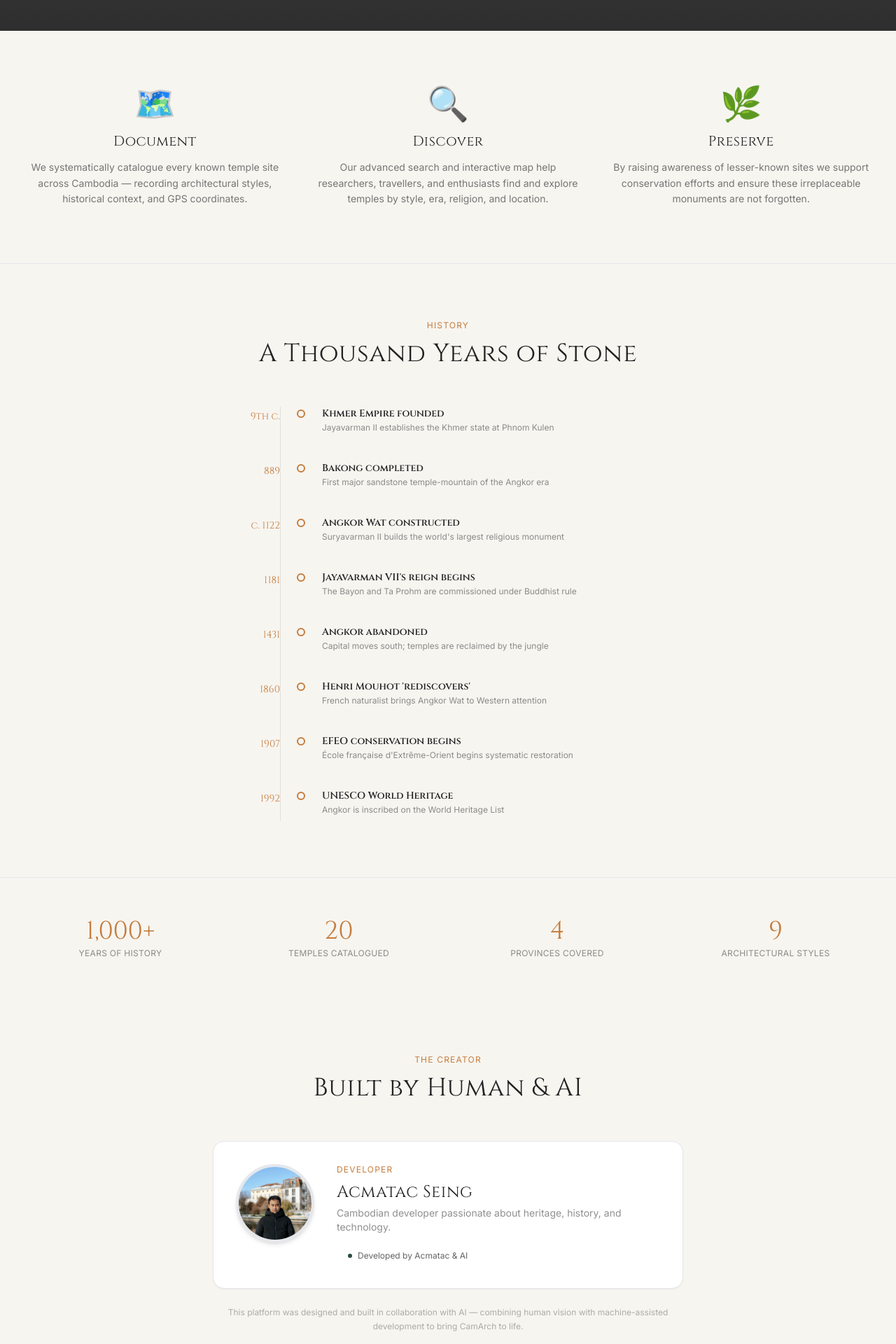
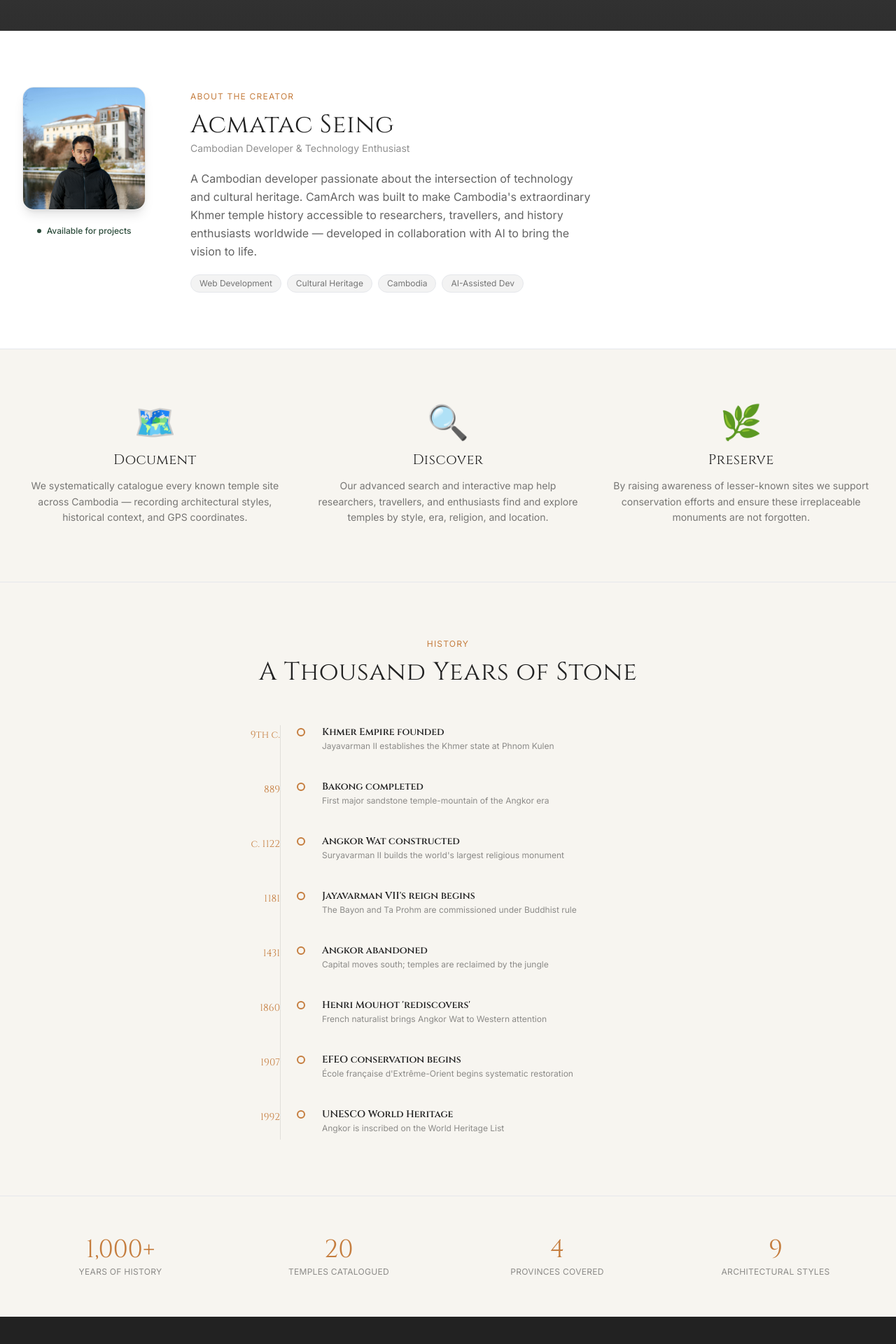
Before and after one commit to acmatacs/camarch, a Next.js app: page /about in a window 1280 px wide. Shown: the part 540-2460 px from the top of the page at 70% size. Built offline with nearby package versions, Linux system fonts and the light colour scheme; no server answers; grey boxes are pictures that could not be loaded.

Commit message:
feat: move developer profile to top of About page with professional layout

```diff
--- a/src/app/about/page.tsx
+++ b/src/app/about/page.tsx
@@ -26,7 +26,7 @@ export default function AboutPage() {
       <div
         className="relative py-28 md:py-40 bg-charcoal overflow-hidden"
         style={{
-          backgroundImage: "url(https://picsum.photos/seed/about-hero/1920/800)",
+          backgroundImage: "url(https://upload.wikimedia.org/wikipedia/commons/f/f5/Buddhist_monks_in_front_of_the_Angkor_Wat.jpg)",
           backgroundSize: "cover",
           backgroundPosition: "center 60%",
         }}
@@ -45,6 +45,57 @@ export default function AboutPage() {
           </p>
         </div>
       </div>
+
+      {/* ─── Developer Profile ───────────────────────────────────────────── */}
+      <section className="bg-white border-b border-charcoal/8">
+        <div className="section-wrapper py-16 md:py-20">
+          <div className="flex flex-col md:flex-row items-center md:items-start gap-10 md:gap-16">
+            {/* Photo */}
+            <div className="shrink-0 flex flex-col items-center gap-4">
+              <div className="w-36 h-36 md:w-44 md:h-44 rounded-2xl overflow-hidden border border-charcoal/10 shadow-lg">
+                <Image
+                  src="/acmatac.jpg"
+                  alt="Acmatac Seing"
+                  width={176}
+                  height={176}
+                  className="object-cover w-full h-full"
+                />
+              </div>
+              <div className="flex items-center gap-2 bg-jungle/8 rounded-full px-4 py-1.5">
+                <span className="w-1.5 h-1.5 rounded-full bg-jungle animate-pulse" />
+                <span className="font-body text-xs text-jungle font-medium">Available for projects</span>
+              </div>
+            </div>
+
+            {/* Bio */}
+            <div className="flex-1 text-center md:text-left">
+              <span className="inline-block font-body text-xs text-gold uppercase tracking-widest mb-3">
+                About the Creator
+              </span>
+              <h2 className="font-heading text-3xl md:text-4xl text-charcoal mb-1">Acmatac Seing</h2>
+              <p className="font-body text-sm text-charcoal/50 mb-5">
+                Cambodian Developer &amp; Technology Enthusiast
+              </p>
+              <p className="font-body text-base text-charcoal/70 leading-relaxed mb-5 max-w-xl">
+                A Cambodian developer passionate about the intersection of technology and cultural
+                heritage. CamArch was built to make Cambodia's extraordinary Khmer temple history
+                accessible to researchers, travellers, and history enthusiasts worldwide — developed
+                in collaboration with AI to bring the vision to life.
+              </p>
+              <div className="flex flex-wrap gap-2 justify-center md:justify-start">
+                {["Web Development", "Cultural Heritage", "Cambodia", "AI-Assisted Dev"].map((tag) => (
+                  <span
+                    key={tag}
+                    className="font-body text-xs text-charcoal/60 bg-charcoal/5 border border-charcoal/8 rounded-full px-3 py-1"
+                  >
+                    {tag}
+                  </span>
+                ))}
+              </div>
+            </div>
+          </div>
+        </div>
+      </section>
 
       {/* ─── Mission ─────────────────────────────────────────────────────── */}
       <section className="section-wrapper py-20">
@@ -131,45 +182,6 @@ export default function AboutPage() {
         </div>
       </div>
 
-      {/* ─── Built by ─────────────────────────────────────────────────────── */}
-      <section className="section-wrapper py-20">
-        <span className="block font-body text-xs text-gold uppercase tracking-widest text-center mb-3">
-          The Creator
-        </span>
-        <h2 className="font-heading text-3xl md:text-4xl text-charcoal text-center mb-14">
-          Built by Human &amp; AI
-        </h2>
-
-        <div className="max-w-2xl mx-auto">
-          <div className="flex flex-col sm:flex-row items-center sm:items-start gap-8 bg-white rounded-2xl border border-charcoal/8 shadow-sm p-8">
-            <div className="shrink-0">
-              <div className="w-28 h-28 rounded-full overflow-hidden border-4 border-charcoal/8 shadow-md">
-                <Image
-                  src="/acmatac.jpg"
-                  alt="Acmatac Seing"
-                  width={112}
-                  height={112}
-                  className="object-cover w-full h-full"
-                />
-              </div>
-            </div>
-            <div className="flex-1 text-center sm:text-left">
-              <p className="font-body text-xs text-gold uppercase tracking-widest mb-2">Developer</p>
-              <h3 className="font-heading text-2xl text-charcoal mb-1">Acmatac Seing</h3>
-              <p className="font-body text-sm text-charcoal/50 mb-4">Cambodian developer passionate about heritage, history, and technology.</p>
-              <div className="inline-flex items-center gap-2 bg-charcoal/4 rounded-full px-4 py-1.5">
-                <span className="w-1.5 h-1.5 rounded-full bg-jungle"></span>
-                <span className="font-body text-xs text-charcoal/70">Developed by Acmatac &amp; AI</span>
-              </div>
-            </div>
-          </div>
-          <p className="font-body text-xs text-charcoal/35 text-center mt-6 leading-relaxed">
-            This platform was designed and built in collaboration with AI — combining human vision
-            with machine-assisted development to bring CamArch to life.
-          </p>
-        </div>
-      </section>
-
       {/* ─── CTA ─────────────────────────────────────────────────────────── */}
       <div className="bg-charcoal py-20">
         <div className="section-wrapper text-center">
```
